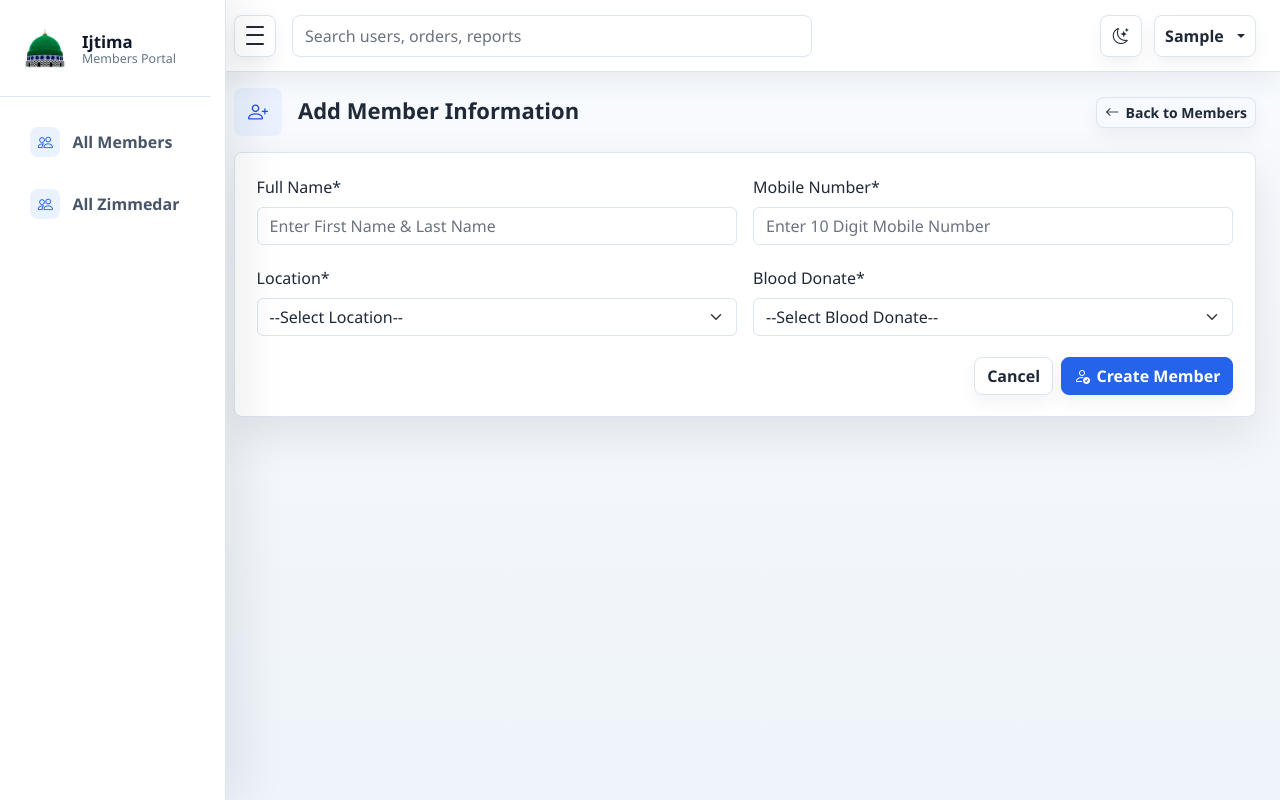
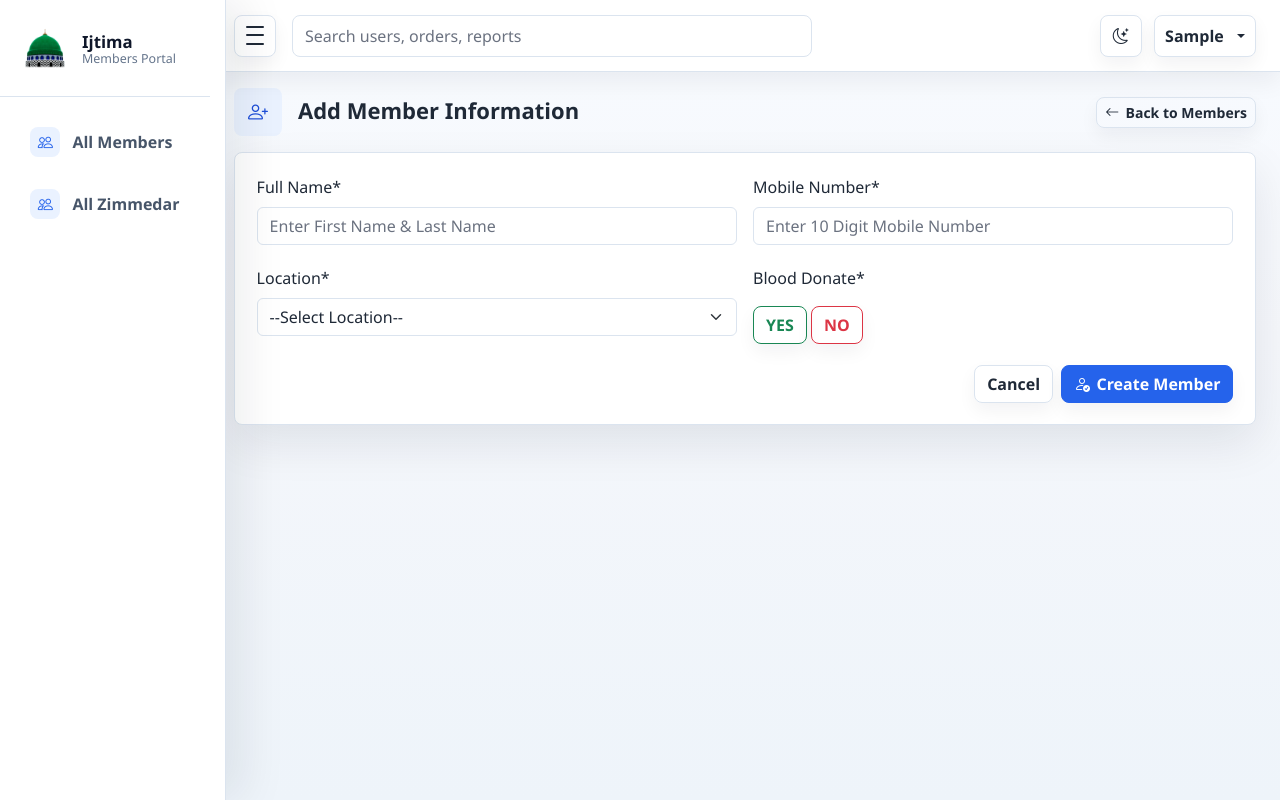
Before and after one commit to moanwarshaikhattari/ijtima-members-portal, a Django app: page /members/add/ in a window 1280 px wide. Run offline with Django 5.2, Linux system fonts and the light colour scheme; the visitor is signed in with stand-in values (Sample User, id 1); some libraries are stand-ins or nearby versions.

Commit message:
add blood donate button

```diff
--- a/myapp/templates/add-member.html
+++ b/myapp/templates/add-member.html
@@ -97,21 +97,26 @@
                     <div class="text-danger error" id="errorLocation"></div>
                   </div>
 
+
                   <div class="col-md-6">
-                    <label class="form-label" for="location">Blood Donate*</label>
-                    <select class="form-select form-control mb-0" id="blood" name="blood">
-                      <option value="">--Select Blood Donate--</option>
-                      <!-- <option value="Belapur">Belapur</option>
-                      <option value="Kopar Khairne">Kopar Khairne</option>
-                      <option value="Nerul">Nerul</option>
-                      <option value="Kharghar">Kharghar</option>
-                      <option value="Vashi">Vashi</option> -->
-                      {% for key, value in Member.BLOOD_CHOICES %}
-                          <option value="{{ key }}" {% if entered_blood == key %}selected{% endif %}>
-                              {{ value }}
-                          </option>
-                      {% endfor %}
-                    </select>
+                    <label class="form-label">Blood Donate*</label>
+
+                    <div class="mt-2" role="group" aria-label="Blood Donate">
+
+                        <!-- YES Button -->
+                        <input type="radio" class="btn-check" name="blood" id="bloodYes" value="YES" autocomplete="off"
+                            {% if member.blood_donate == 'YES' or entered_blood == 'YES' %}checked{% endif %}>
+                        <label class="btn btn-outline-success" for="bloodYes">
+                            YES
+                        </label>
+
+                        <!-- NO Button -->
+                        <input type="radio" class="btn-check" name="blood" id="bloodNo" value="NO" autocomplete="off"
+                            {% if member.blood_donate == 'NO' or entered_blood == 'NO' %}checked{% endif %}>
+                        <label class="btn btn-outline-danger" for="bloodNo">
+                            NO
+                        </label>
+                    </div>
                     <div class="text-danger error" id="errorBlood"></div>
                   </div>
                 </div>
@@ -148,7 +153,7 @@
       const name = document.querySelector("[name='name']").value.trim();
       const mobile = document.querySelector("[name='mobile']").value.trim();
       const location = document.querySelector("[name='location']").value.trim();
-      const blood = document.querySelector("[name='blood']").value.trim();
+      const blood = document.querySelector("input[name='blood']:checked");
 
       if (name === "") {
         document.getElementById("errorName").innerText = "Name is required.";
@@ -164,8 +169,9 @@
         document.getElementById("errorLocation").innerText = "Location is required.";
         valid = false;
       }
-      if (blood === "") {
-        document.getElementById("errorBlood").innerText = "Select Blood Donate YRS or NO";
+      if (!blood) {
+        document.getElementById("errorBlood").innerText =
+            "Please select YES or NO.";
         valid = false;
       }
 
@@ -181,19 +187,14 @@
     document.getElementById("cancelBtn").addEventListener("click", function () {
       const form = document.getElementById("contactForm");
 
-      // Reset all input values
+      // Reset form
       form.reset();
 
-      // Clear error messages
+      // Clear all error messages
       document.getElementById("errorName").innerText = "";
       document.getElementById("errorMobile").innerText = "";
       document.getElementById("errorLocation").innerText = "";
       document.getElementById("errorBlood").innerText = "";
-
-      // Remove Bootstrap validation classes (if you're using them)
-      // form.querySelectorAll(".form-control, .form-select").forEach(function (field) {
-      //     field.classList.remove("is-valid", "is-invalid");
-      // });
     });
 
     // serachable dropdown
@@ -204,13 +205,13 @@
       placeholder: false,
       placeholderValue: 'Select Location',
     });
-    new Choices('#blood', {
-      searchEnabled: false,
-      itemSelectText: '',
-      shouldSort: false,
-      placeholder: false,
-      placeholderValue: 'Select Location',
-    });
+    // new Choices('#blood', {
+    //   searchEnabled: false,
+    //   itemSelectText: '',
+    //   shouldSort: false,
+    //   placeholder: false,
+    //   placeholderValue: 'Select Location',
+    // });
 
 </script>
 </body>
```
Also changed, not shown: myapp/templates/member-details.html (+41 -26 lines).
